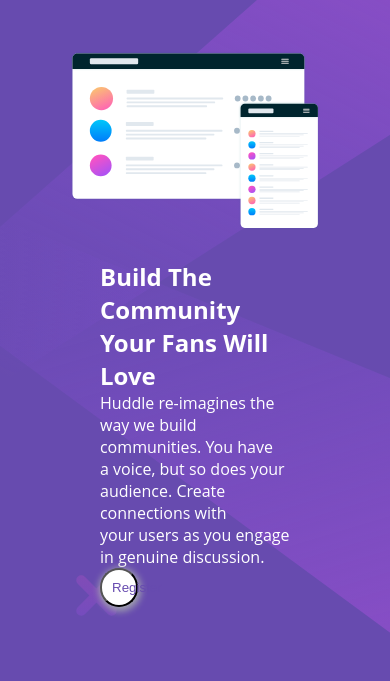
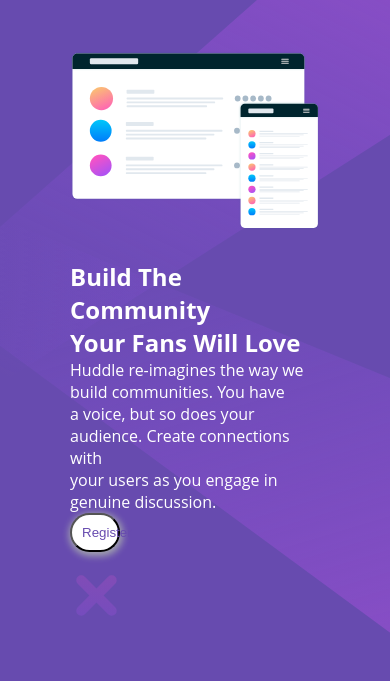
Before and after one commit to FatiatAdeB/huddle-landing-page-with-single-introductory-section-master, a plain HTML site: page index.html in a window 390 px wide. Shown: the part 149-830 px from the top of the page. Drawn offline with Linux system fonts and the light colour scheme.

Commit message:
initial commit

```diff
--- a/style.css
+++ b/style.css
@@ -63,8 +63,13 @@
     border: white solid 1px;
     border-radius: 50px;
  }
-@media (max-width: 1245px) {
+@media (max-width: 921px) {
     main {
         flex-direction: column;
+        margin-inline: auto;
+    }
+    .writings {
+        flex-direction: column;
+margin-inline: auto;
     }
 }
```
